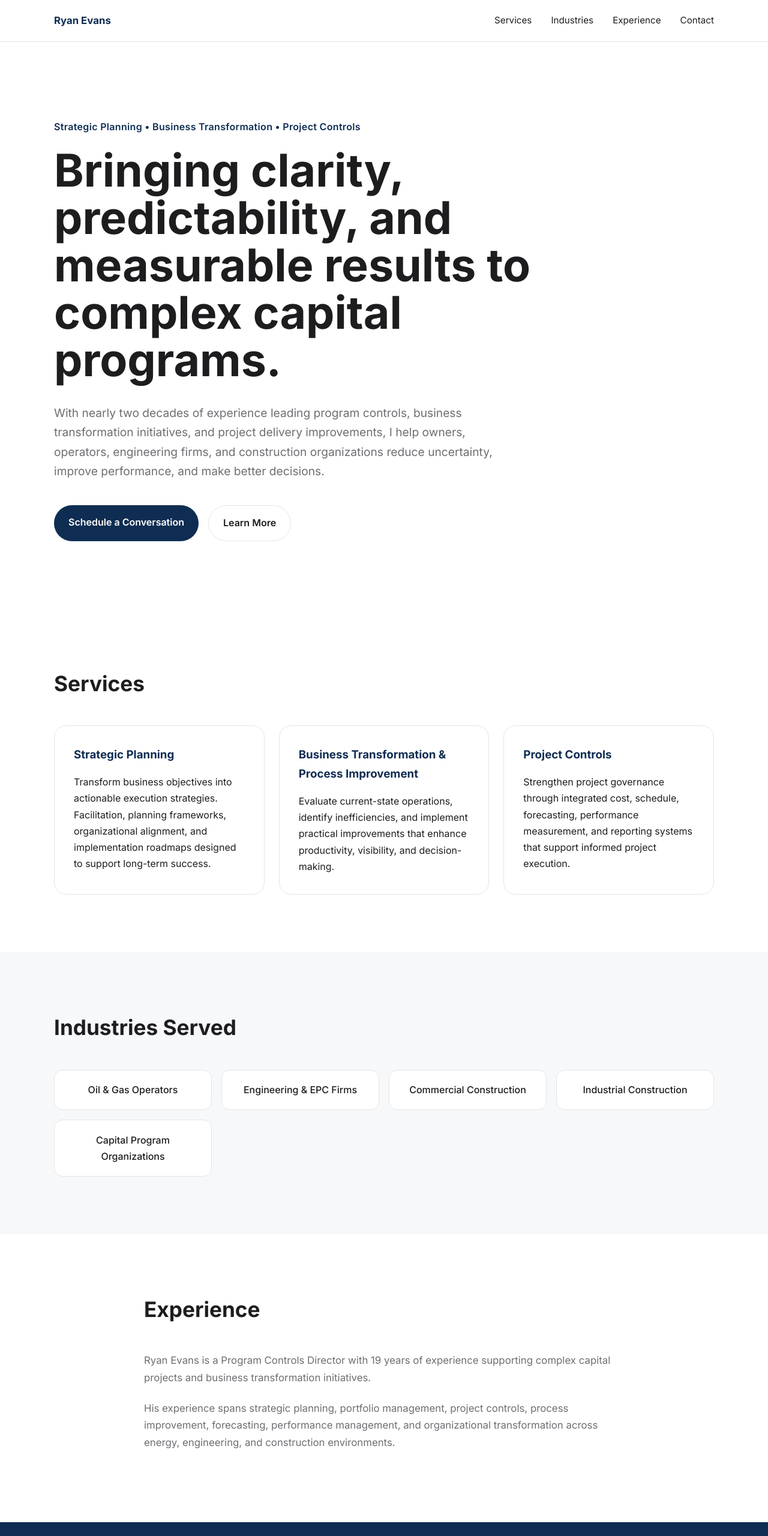
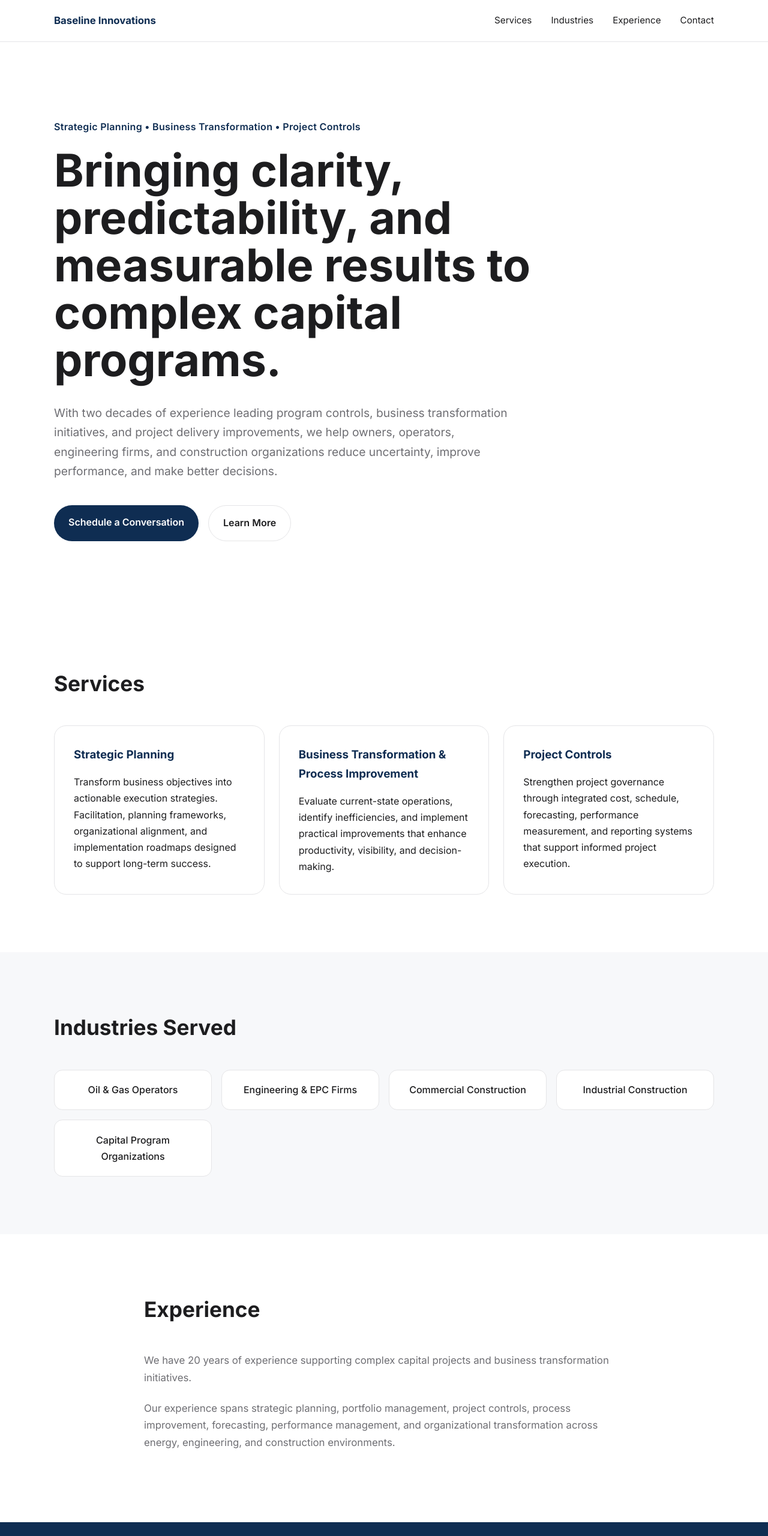
Before and after one commit to ryanevans85/bli-llc-site, a plain HTML site: page index.html in a window 1280 px wide. Shown: the top 2560 px of the page at 60% size. Drawn offline with Linux system fonts and the light colour scheme.

Commit message:
Update index.html

```diff
--- a/index.html
+++ b/index.html
@@ -3,7 +3,7 @@
 <head>
     <meta charset="UTF-8">
     <meta name="viewport" content="width=device-width, initial-scale=1.0">
-    <title>Ryan Evans | Strategic Planning, Business Transformation & Project Controls</title>
+    <title>Baseline Innovations | Strategic Planning | Business Transformation | Project Controls</title>
     <meta name="description" content="Strategic Planning, Business Transformation, and Project Controls consulting for Oil & Gas, EPC, and Capital Program organizations.">
 
     <link rel="icon" type="image/png" href="BLI_small.png">
@@ -18,7 +18,7 @@
 
 <header>
     <div class="container nav">
-        <div class="logo">Ryan Evans</div>
+        <div class="logo">Baseline Innovations</div>
 
         <nav>
             <a href="#services">Services</a>
@@ -41,9 +41,9 @@
         </h1>
 
         <p class="hero-text">
-            With nearly two decades of experience leading program controls,
+            With two decades of experience leading program controls,
             business transformation initiatives, and project delivery improvements,
-            I help owners, operators, engineering firms, and construction organizations
+            we help owners, operators, engineering firms, and construction organizations
             reduce uncertainty, improve performance, and make better decisions.
         </p>
 
@@ -116,12 +116,12 @@
         <h2>Experience</h2>
 
         <p>
-            Ryan Evans is a Program Controls Director with 19 years of experience
-            supporting complex capital projects and business transformation initiatives.
+            We have 20 years of experience supporting complex capital projects
+            and business transformation initiatives.
         </p>
 
         <p>
-            His experience spans strategic planning, portfolio management,
+            Our experience spans strategic planning, portfolio management,
             project controls, process improvement, forecasting,
             performance management, and organizational transformation
             across energy, engineering, and construction environments.
@@ -137,7 +137,7 @@
 
         <p>
             Whether you're seeking advisory support, project controls leadership,
-            or operational improvement expertise, let's discuss how I can help
+            or operational improvement expertise, let's discuss how we can help
             your organization achieve more predictable outcomes.
         </p>
 
@@ -145,8 +145,8 @@
             <p><strong>Location:</strong> Houston, Texas</p>
             <p>
                 <strong>Email:</strong>
-                <a href="mailto:ryan@bli-llc.com">
-                    ryan@bli-llc.com
+                <a href="mailto:info@bli-llc.com">
+                    info@bli-llc.com
                 </a>
             </p>
         </div>
@@ -156,7 +156,7 @@
 
 <footer>
     <div class="container">
-        © 2026 Ryan Evans. All rights reserved.
+        © 2026 Baseline Innovations LLC. All rights reserved.
     </div>
 </footer>
 
```
